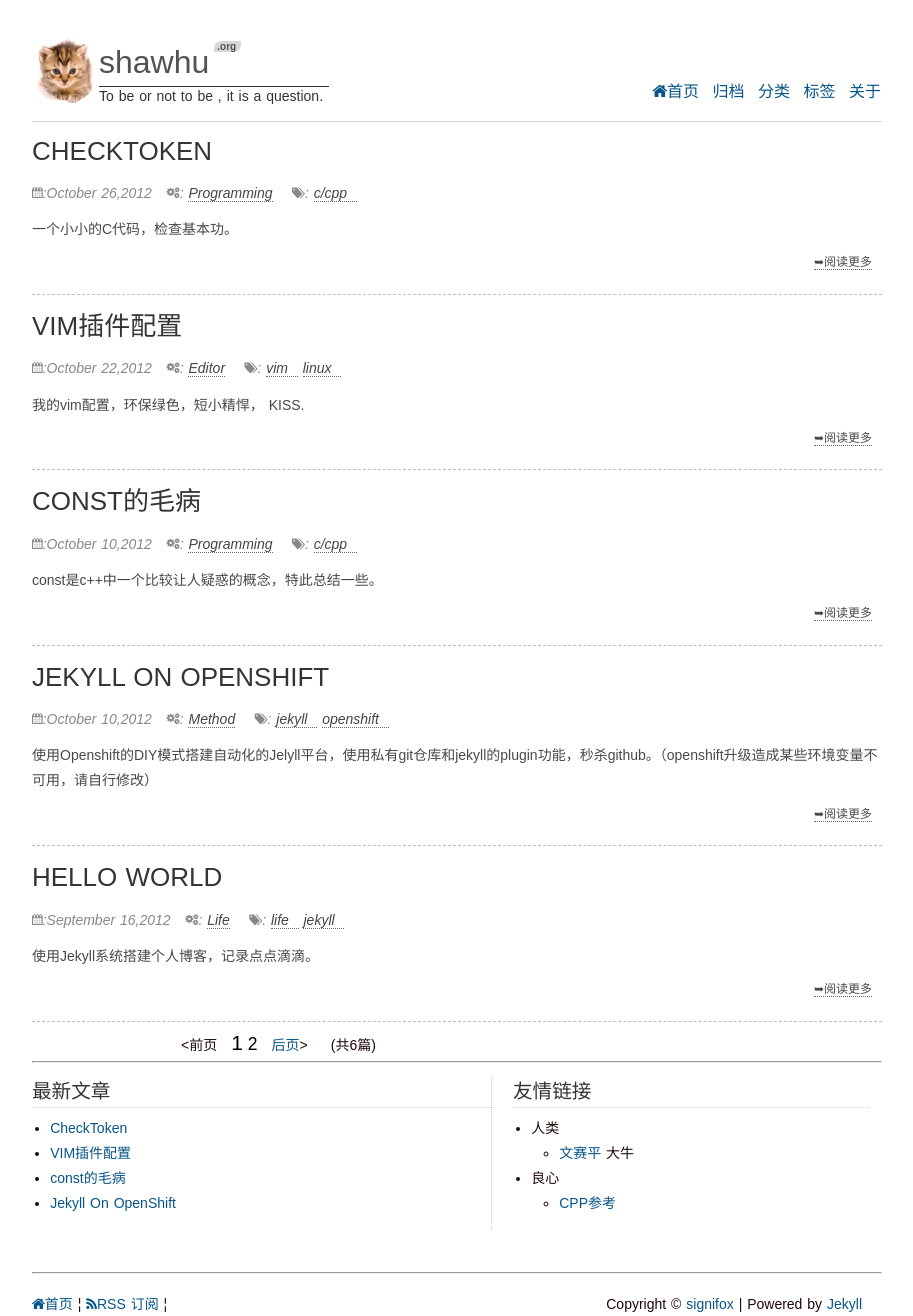
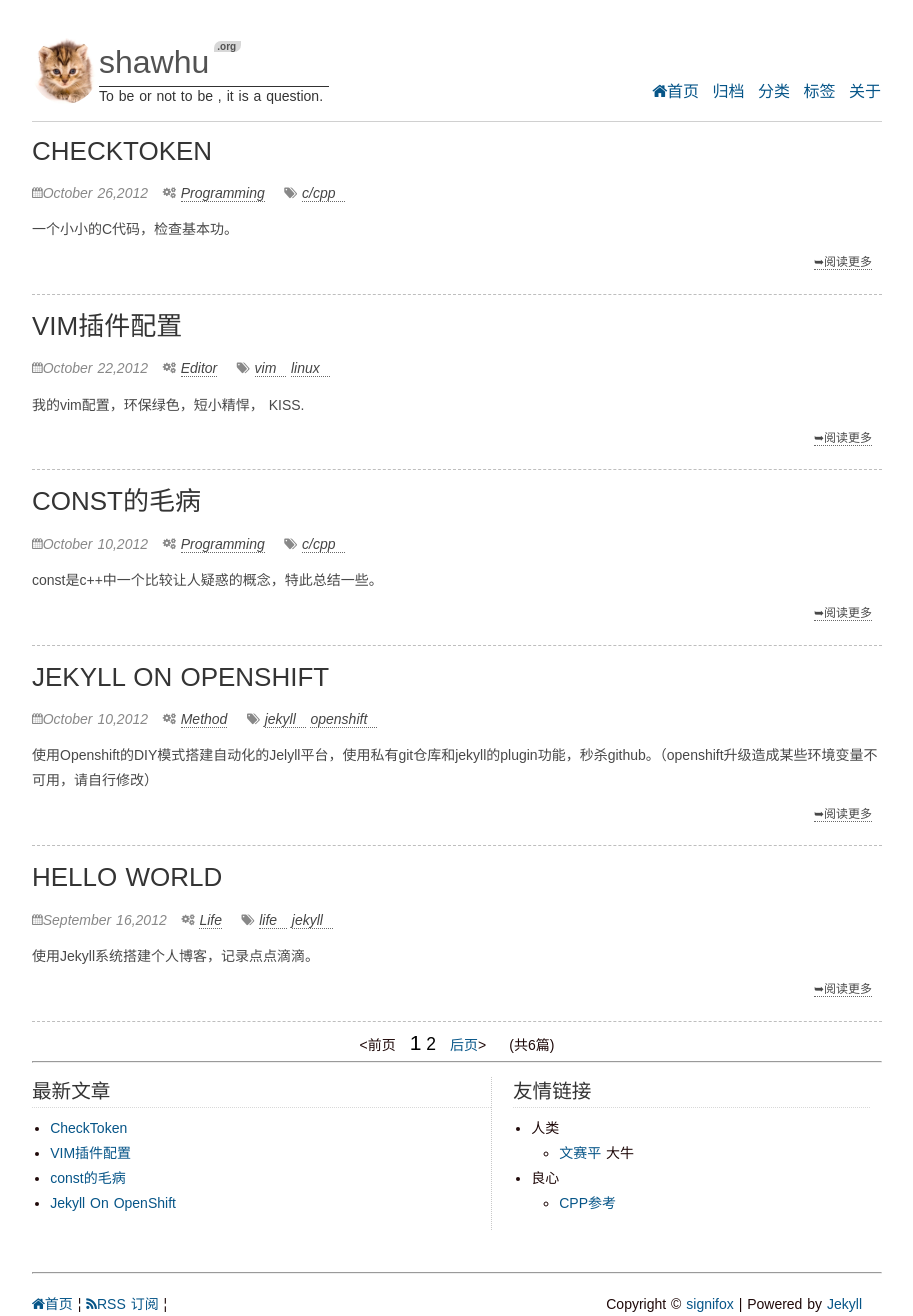
Before and after one commit to sealook/signifox.github.com, a Jekyll site: the page built from index.html, in a window 1280 px wide, cut to the strip 0-1316 px from the top of the page. Shown: the whole strip, without its empty margins (183-1096 px from the left). Built offline with Jekyll 4.4.1, drawn with Linux system fonts in a browser that asks for light colours; some web fonts are replaced; Markdown is read by kramdown in place of the engine named in the settings; the list of posts is cut into pages by our own code.

Commit message:
Signed-off-by: signifox <signifox@gmail.com>

```diff
--- a/_layouts/post.html
+++ b/_layouts/post.html
@@ -6,13 +6,13 @@ layout: page
 {{ content }}
 </article>
 <p class="lost-pagebtn">
-<i class="icon-calendar"></i>:{{  page.date | date: "%B %e,%Y" }} &nbsp;
-<i class="icon-cogs"></i>:
+<i class="icon-calendar"></i>{{  page.date | date: "%B %e,%Y" }} &nbsp;
+<i class="icon-cogs"></i>
 {% for cat in page.categories %}
     <a href="/categories.html#{{ cat }}-ref" title="{{ cat }}" rel="category">{{ cat }}</a>
 {% endfor %}
 &nbsp;&nbsp;
-<i class="icon-tags"></i>:
+<i class="icon-tags"></i>
 {% for tag in page.tags %}
       <a href="/tags.html#{{ tag }}-ref" title="{{ tag }}" rel="tag">{{ tag }} &nbsp;</a>
 {% endfor %}
--- a/index.html
+++ b/index.html
@@ -8,13 +8,13 @@ title: Home
 	<article class="main-excerpt fn-clear">
 	<h4 class="main-excerpt-title"><a href="{{ post.url }}" title="{{ post.title }}" rel="bookmark">{{ post.title }}</a></h4>
 	<p class="date">
-	<i class="icon-calendar"></i>:{{  post.date| date: "%B %e,%Y"  }} &nbsp;
-    <i class="icon-cogs"></i>:
+	<i class="icon-calendar"></i>{{  post.date| date: "%B %e,%Y"  }} &nbsp;
+    <i class="icon-cogs"></i>
     {% for cat in post.categories %}
     <a href="/categories.html#{{ cat }}-ref" title="{{ cat }}" rel="category">{{ cat }}</a>
     {% endfor %}
     &nbsp;&nbsp;
-    <i class="icon-tags"></i>:
+    <i class="icon-tags"></i>
     {% for tag in post.tags %}
     <a href="/tags.html#{{ tag }}-ref" title="{{ tag }}" rel="tag">{{ tag }} &nbsp;</a>
     {% endfor %}
--- a/static/css/style.css
+++ b/static/css/style.css
@@ -206,7 +206,7 @@ h1, h2, h3, h4, h5, h6{ font-weight: 500; font-weight: 700\9; color:#333; }
 .main-index .main-excerpt-title a { color: #343434; }
 .main-index .main-excerpt .more { text-align: right; color: #898989; font-size: 12px; margin-right:10px;}
 .main-index .main-excerpt .more a { color: #484848; }
-.pagination  { margin-left:10em; list-style: none outside none; }
+.pagination  { text-align:center;margin:0 auto; list-style: none outside none; }
 .pagination .page { margin: 0  .65em 0 .65em; display: inline; padding-top: 20px; }
 .pagination .currentitem a { font-size:1.5em; color:#000000; }
 .pagination .pageitem a { font-size:1.25em; color:#000000;}
@@ -429,7 +429,7 @@ pre code, .highlight code{margin: 0; padding: 0; background-color: transparent;
 		margin-left: 0;
 		margin-top: 2em;
 	}
-    .lost-footer .alignright { float:left;margin:4px 20px 2px 24px; }
+    .lost-footer .alignright { float:left;margin:4px 20px 2px 1px; }
     .lost-logo .alignright { float:left;margin: 4px 1px 2px 1px; }
 }
 /**
```
